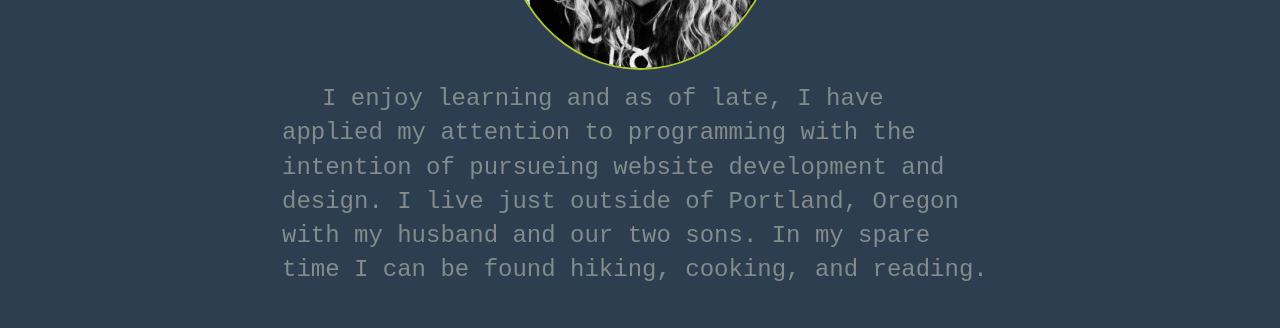
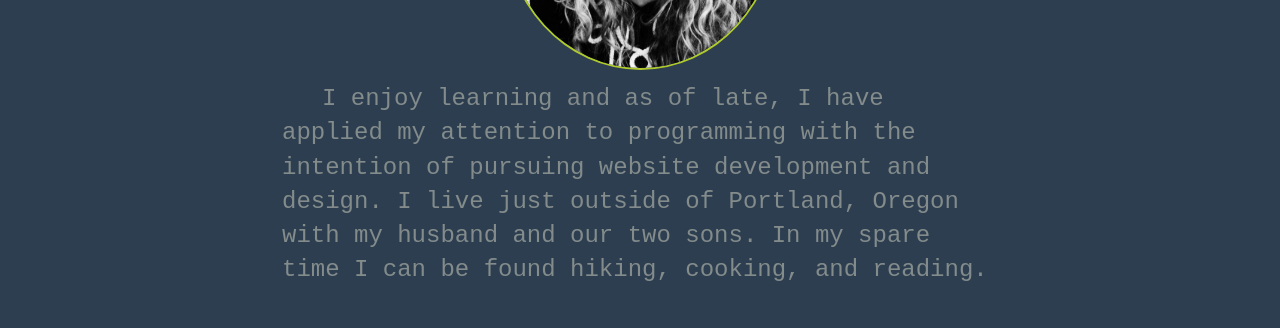
Before and after one commit to glatimer/Code-Review1, a plain HTML site: page index.html in a window 1280 px wide. Shown: the part 523-851 px from the top of the page. Drawn offline with Linux system fonts and the light colour scheme.

Commit message:
Correct spelling in bio from pursueing to pursuing.

```diff
--- a/index.html
+++ b/index.html
@@ -16,7 +16,7 @@
           <div class="col-md-12">
             <img src="img/self.jpg" class="img-circle" style="width:275px; height:300px">
             <p>
-              I enjoy learning and as of late, I have applied my attention to programming with the intention of pursueing website development and design. I live just outside of Portland, Oregon with my husband and our two sons.  In my spare time I can be found hiking, cooking, and reading.
+              I enjoy learning and as of late, I have applied my attention to programming with the intention of pursuing website development and design. I live just outside of Portland, Oregon with my husband and our two sons.  In my spare time I can be found hiking, cooking, and reading.
             </p>
          </div>
         </div>
```
